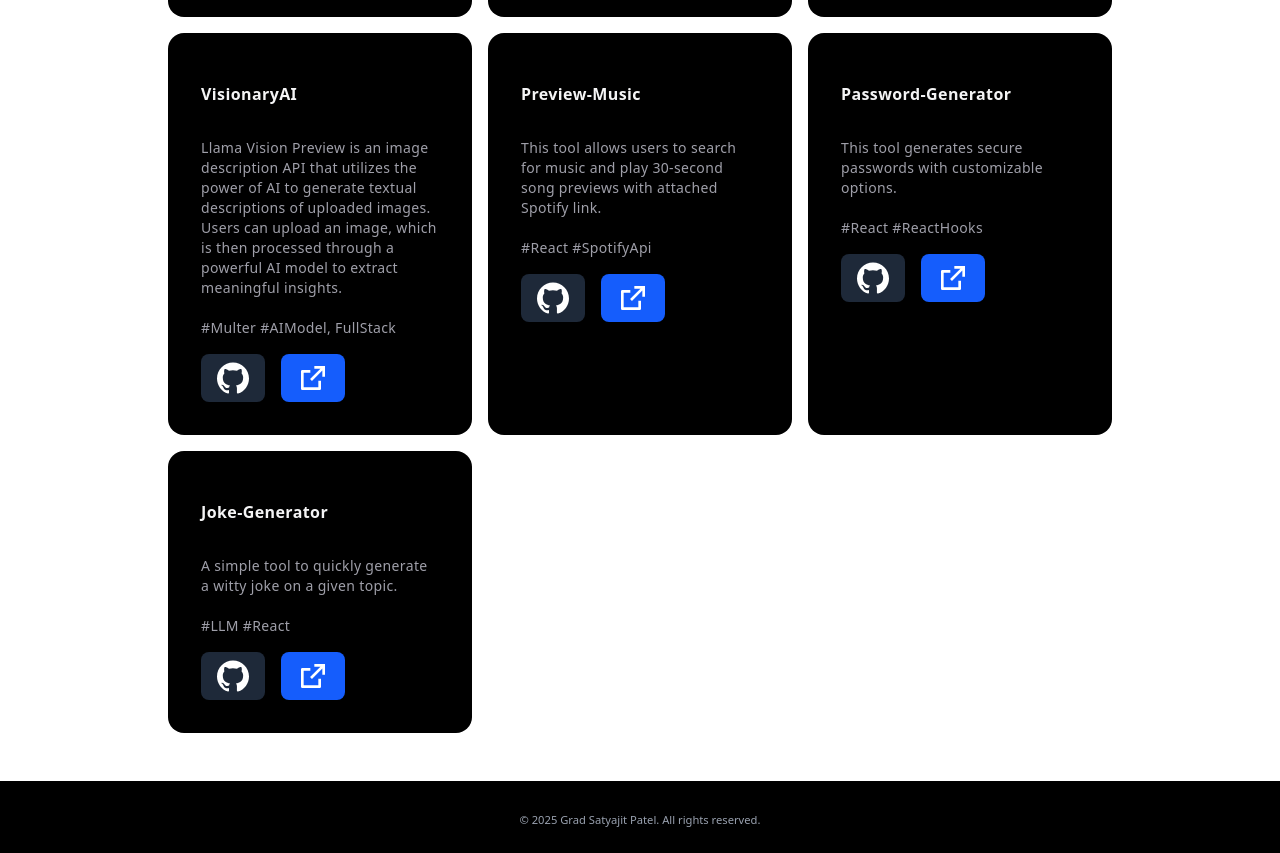
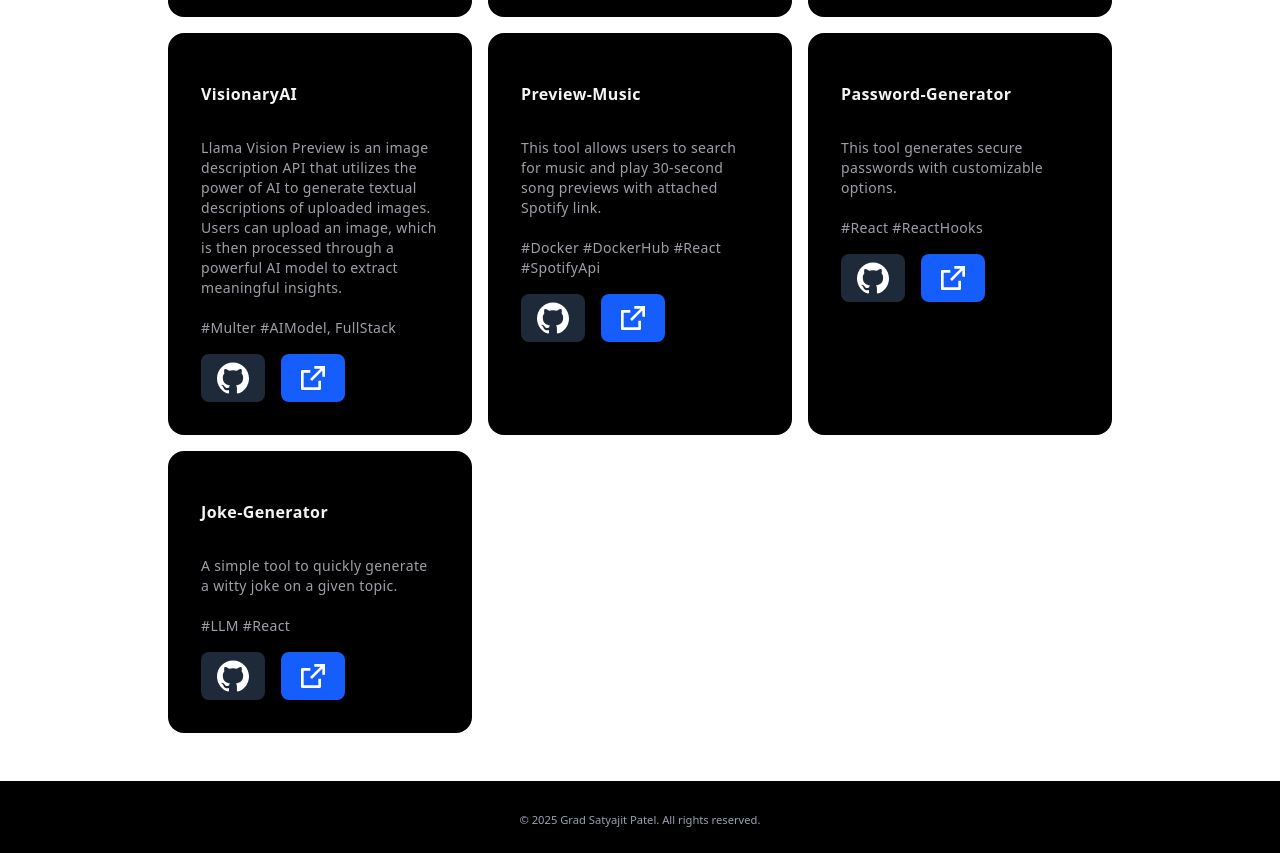
Before and after one commit to satyajit-patel/MyPortfolio, a React (Vite) app in the folder frontend/: page /projects in a window 1280 px wide. Shown: the part 1279-2132 px from the top of the page. Built offline with nearby package versions, Linux system fonts and the light colour scheme.

Commit message:
update hashtag in project

```diff
--- a/frontend/src/components/hoverEffect/CardHoverEffectDemo.jsx
+++ b/frontend/src/components/hoverEffect/CardHoverEffectDemo.jsx
@@ -96,7 +96,7 @@ export const projects = [
       "This tool allows users to search for music and play 30-second song previews with attached Spotify link.",
     github: "https://github.com/satyajit-patel/preview-music",
     deployed: "https://preview-music-git-master-satyajit-patels-projects.vercel.app/",
-    hashtags: "#React #SpotifyApi",
+    hashtags: "#Docker #DockerHub #React #SpotifyApi",
   },
   {
     title: "Password-Generator",
--- a/frontend/src/components/wordFlip/FlipWordsDemo.jsx
+++ b/frontend/src/components/wordFlip/FlipWordsDemo.jsx
@@ -2,7 +2,7 @@ import React from "react";
 import { FlipWords } from "./flip-words";
 
 export function FlipWordsDemo() {
-  const words = ["GenAI", "DSA", "Full Stack","ML", "Cloud", "Cricket"];
+  const words = ["GenAI", "DSA", "Full Stack","ML", "Cloud", "Localhost", "Cricket"];
 
   return (
     <div className="flex justify-center items-center px-4 bg-black">
```
